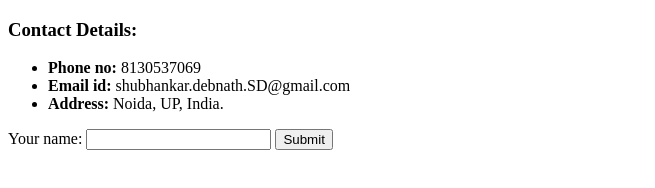
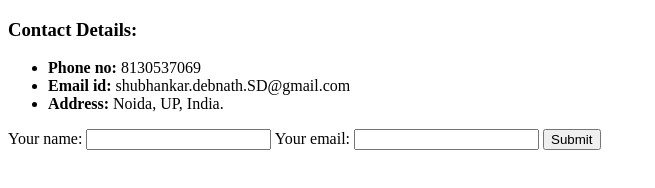
Before and after one commit to Pentanest/CV, a plain HTML site: page contact-me.html in a window 1280 px wide. Shown: the whole page, without its empty margins (0-655 px from the left). Drawn offline with Linux system fonts and the light colour scheme.

Commit message:
Update contact-me.html

```diff
--- a/contact-me.html
+++ b/contact-me.html
@@ -11,9 +11,11 @@
       <li><b>Email id:</b> shubhankar.debnath.SD@gmail.com</li>
       <li><b>Address:</b> Noida, UP, India.</li>
     </ul>
-    <form >
+    <form action="mailto:shubhankar.debnath.SD@gmail.com">
       <label>Your name: </label>
-      <input type=text>
+      <input type=text name="Name">
+      <label>Your email: </label>
+      <input type=email name="Email">
       <input type=submit>
     </form>
 
```
